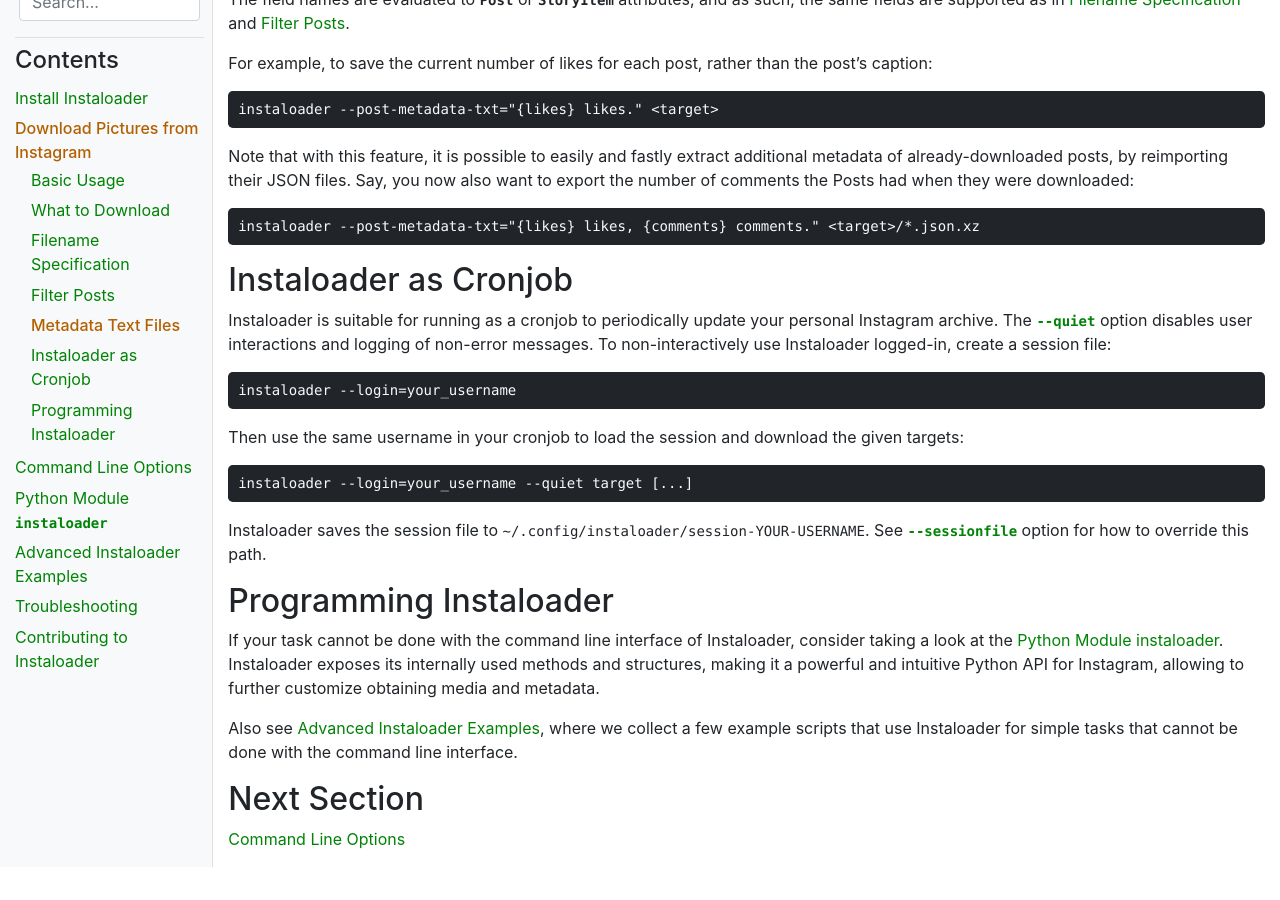
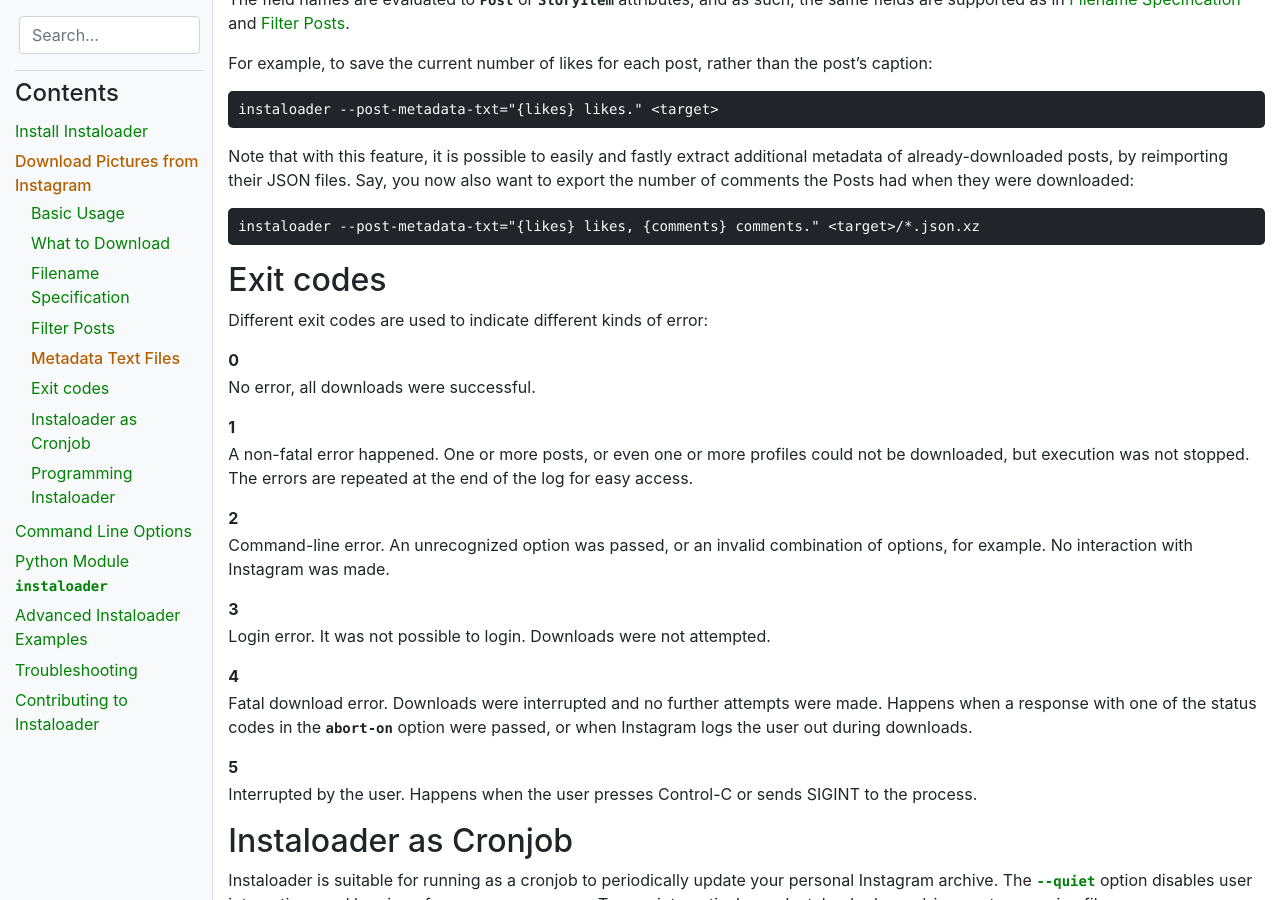
Before and after one commit to instaloader/instaloader, a Sphinx documentation site: the page built from docs/basic-usage.rst, in a window 1280 px wide and 900 px high, scrolled down 4818 px. Built offline with Sphinx 7.4.7, drawn with Linux system fonts in a browser that asks for light colours; the version number is read from the project's files by our own code; before the commit the page ends 5685 px from its top, so only the background shows below that.

Commit message:
Documentation on error codes

```diff
--- a/docs/basic-usage.rst
+++ b/docs/basic-usage.rst
@@ -314,6 +314,40 @@ when they were downloaded::
 
    instaloader --post-metadata-txt="{likes} likes, {comments} comments." <target>/*.json.xz
 
+.. _exit_codes:
+
+Exit codes
+^^^^^^^^^^
+
+Different exit codes are used to indicate different kinds of error:
+
+0
+  No error, all downloads were successful.
+
+1
+  A non-fatal error happened. One or more posts, or even one or more
+  profiles could not be downloaded, but execution was not stopped. The
+  errors are repeated at the end of the log for easy access.
+
+2
+  Command-line error. An unrecognized option was passed, or an invalid
+  combination of options, for example. No interaction with Instagram
+  was made.
+
+3
+  Login error. It was not possible to login. Downloads were not
+  attempted.
+
+4
+  Fatal download error. Downloads were interrupted and no further
+  attempts were made. Happens when a response with one of the status
+  codes in the :option:`abort-on` option were passed, or when
+  Instagram logs the user out during downloads.
+
+5
+  Interrupted by the user. Happens when the user presses Control-C or
+  sends SIGINT to the process.
+
 .. _instaloader-as-cronjob:
 
 Instaloader as Cronjob
```
